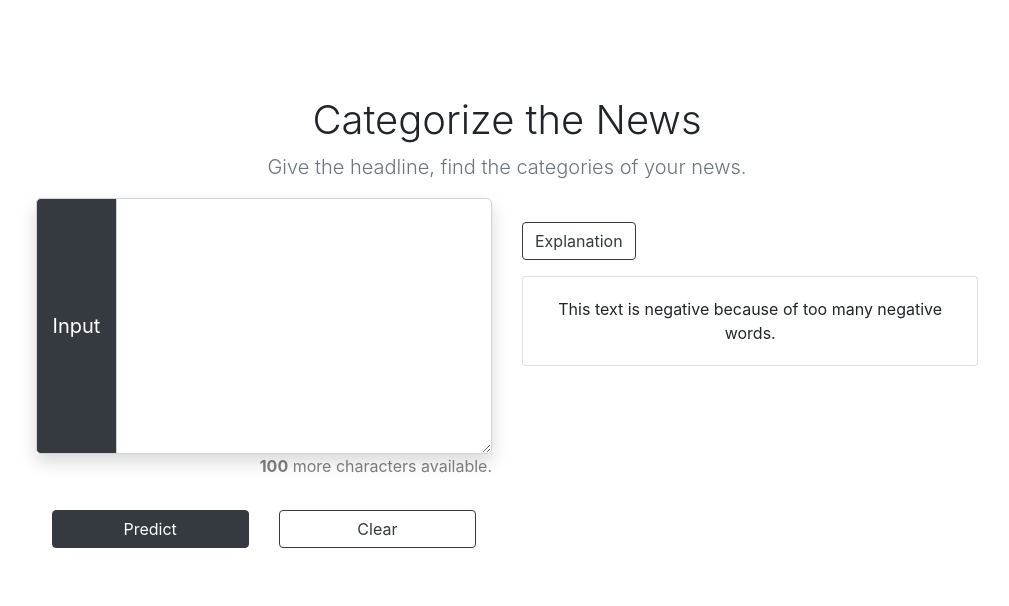
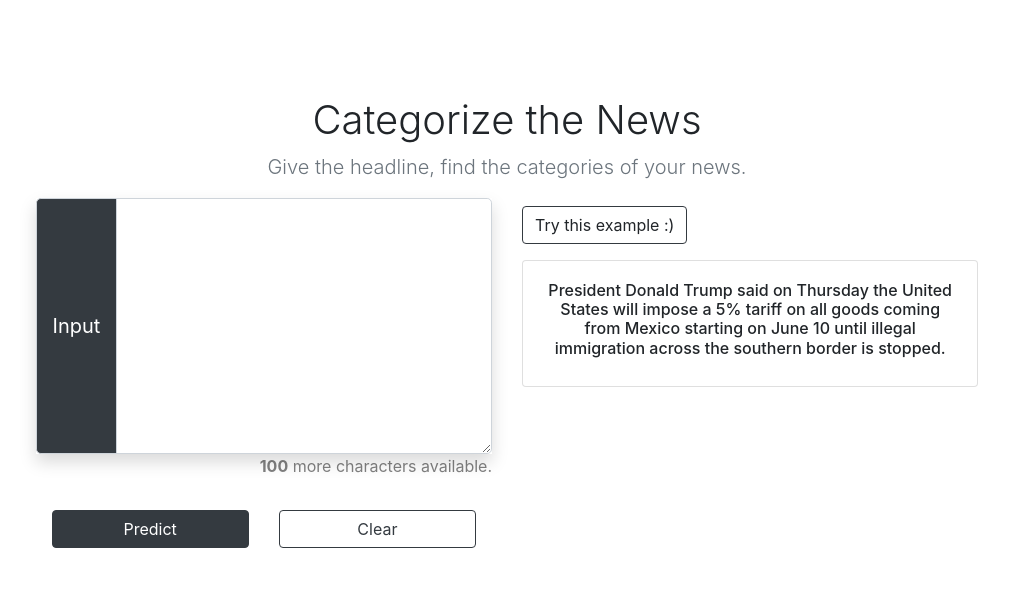
Before and after one commit to FrBernkastel/Explainable-Text-Classifier, a Django app: page /classifier/news/ in a window 1280 px wide. Shown: the part 56-662 px from the top of the page, without its empty margins (133-1142 px from the left). Run offline with Django 3.2, Linux system fonts and the light colour scheme; some libraries are stand-ins or nearby versions.

Commit message:
Complete a basic task 2

```diff
--- a/textClassifier/static/textClassifier/news.js
+++ b/textClassifier/static/textClassifier/news.js
@@ -77,6 +77,9 @@ function procPieChartsToast(data) {
 
 //submission code
 function submitText(){
+    //3. remove example
+  $("#news-example").remove();
+  $("#example-text").remove();
   if ($("#input_text").val().length == 0) {
   }
 
@@ -106,3 +109,19 @@ function submitText(){
       });
   }
 }
+
+//show default example
+function showExample() {
+
+  //1. fillback
+  var input_text = $("#example-text h6").text();
+  data_dict = {"input_text":input_text};
+  fillbackTextArea(data_dict);
+
+  //2. manual submitText
+  submitText();
+
+  //3. remove example
+  $("#news-example").remove();
+  $("#example-text").remove();
+}
--- a/textClassifier/static/textClassifier/review.js
+++ b/textClassifier/static/textClassifier/review.js
@@ -32,7 +32,7 @@ function computeResult(data) {
   var neg_flag = data["neg_flag"];
   var res = "";
   var color = "";
-  var prob = "50%"
+  var prob = "50%";
   if (pos_flag==0 && neg_flag==0) {
       res = "Neutral";
       color = "yellow";
--- a/textClassifier/templates/classifier/news.html
+++ b/textClassifier/templates/classifier/news.html
@@ -101,6 +101,14 @@
 
         <div class = "col-sm-6">
 
+          <p class="pt-sm-2 text-left" id = "news-example">
+            <a class="btn btn-outline-dark" role="button" aria-expanded="false" onclick="showExample();">
+              Try this example :)
+            </a>
+            <div class="card card-body" id = "example-text">
+              <h6>President Donald Trump said on Thursday the United States will impose a 5% tariff on all goods coming from Mexico starting on June 10 until illegal immigration across the southern border is stopped. </h6>
+            </div>
+          </p>
 
           <div class = "w-auto text-left" style = "font-size:120%"  id = "label-container">
               <span class="badge badge-primary d-none"  id = "label0"> </span>
@@ -109,18 +117,6 @@
               <span class="badge badge-danger d-none" id = "label3"> </span>
               <span class="badge badge-dark d-none" id = "label4"> </span>
           </div>
-
-
-          <p class="pt-sm-4 text-left">
-            <a class="btn btn-outline-dark" data-toggle="collapse" href="#collapseExample" role="button" aria-expanded="false" aria-controls="collapseExample">
-              Explanation
-            </a>
-            <div class="collapse.show" id="collapseExample">
-              <div class="card card-body" id = "explanation">
-                {{ explanation }}
-              </div>
-            </div>
-          </p>
 
           <div class="row">
             <div class="col-sm-6">
```
